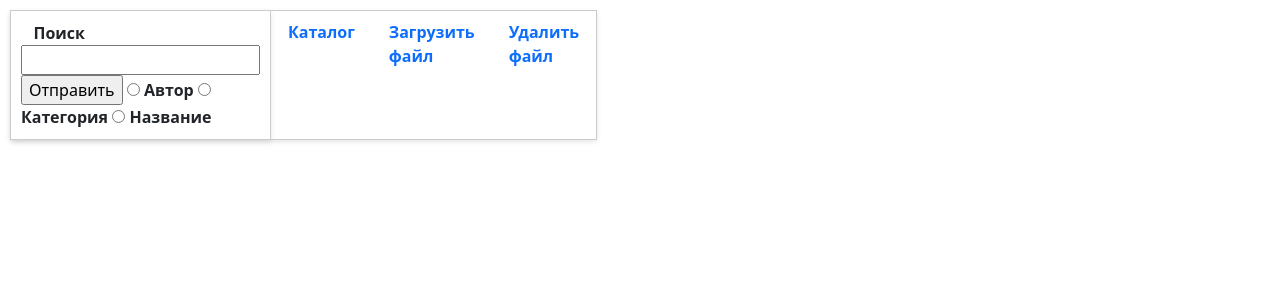
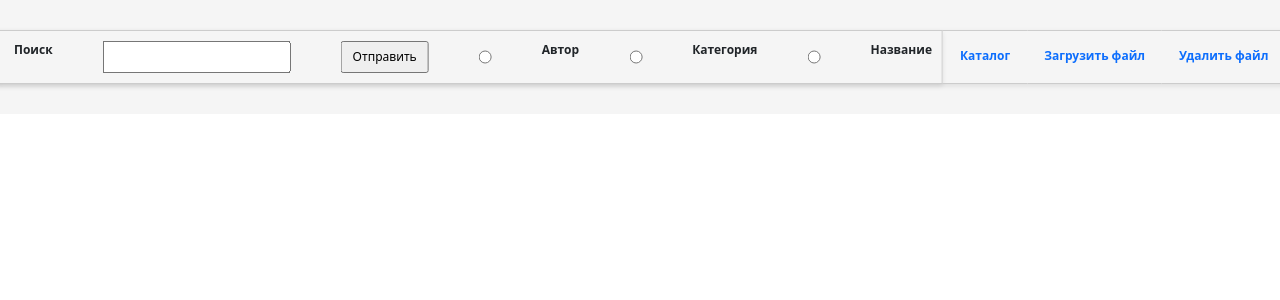
Before and after one commit to AnHumenny/library, a Python web app: template templates/head.html in a window 1280 px wide. Shown: the top 300 px of the page. Run offline with Jinja, Linux system fonts and the light colour scheme; the template is opened without the code that fills it, so the values that code supplies are empty.

Commit message:
correct css

```diff
--- a/static/style.css
+++ b/static/style.css
@@ -1,56 +1,79 @@
 body {
     font-family: Arial, sans-serif;
     background-color: #f4f4f4;
+    font-size: 12px;
 }
 
-th {
-    vertical-align: top;
+.task-container {
+    display: flex;
+    flex-wrap: wrap;
+    justify-content: space-between;
+    margin: 0 auto;
+    width: 90%;
 }
 
-td {
-    vertical-align: top;
+.links-container {
+    display: flex;
+    gap: 20px;
+    width: 100%;
 }
-
 
 .task-item {
     border: 1px solid #ccc;
     padding: 10px;
     margin: 10px;
-    width: calc(25% - 20px);
     box-sizing: border-box;
     box-shadow: 0 2px 5px rgba(0, 0, 0, 0.1);
     transition: box-shadow 0.3s;
 }
 
-.task-item:hover {
-    background-color: #eaeaea;
-    box-shadow: 0 4px 10px rgba(0, 0, 0, 0.2);
+.task-personal {
+    display: flex;
+    align-items: center;
+    justify-content: center;
+    gap: 20px;
+    width: auto;
+    flex-wrap: nowrap;
+    overflow-x: auto;
+    padding: 5px 0;
+    font-size: 1.2rem;
+    position: fixed;
+    top: 0;
+    left: 50%;
+    transform: translateX(-50%);
+    z-index: 1000;
+    background-color: #fff;
 }
 
-.task-user:hover {
-    background-color: #eaeaea;
-    box-shadow: 0 4px 10px rgba(0, 0, 0, 0.2);
+.task-personal:hover {
+    background-color: #f5f5f5;
+    transition: background-color 0.3s ease;
+    padding: 20px 20px;
+}
+th {
+    font-size: 12px;
 }
 
 
-.task-id {
-    font-weight: normal;
+.nav-link {
+    text-decoration: none;
+    color: #007bff;
+    padding: 5px 10px;
+    white-space: nowrap;
 }
 
-.task-link {
-    background-color: #eaeaea;
+.task-personal form {
+    display: flex;
+    align-items: right;
+    gap: 50px;
 }
 
-.task-priority {
-    color: red;
+.task-personal form input[type="text"] {
+    padding: 5px;
 }
 
-.task-status {
-    color: green;
-}
-
-.user-id {
-    margin-left: 5px;
+.task-personal form input[type="submit"] {
+    padding: 5px 10px;
 }
 
 .pagination {
```
Also changed, not shown: other parts of static/style.css (+2 -35 lines).
